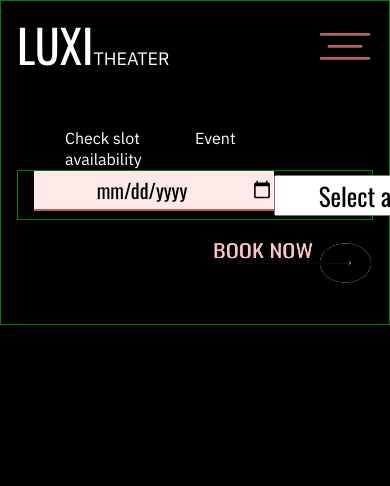
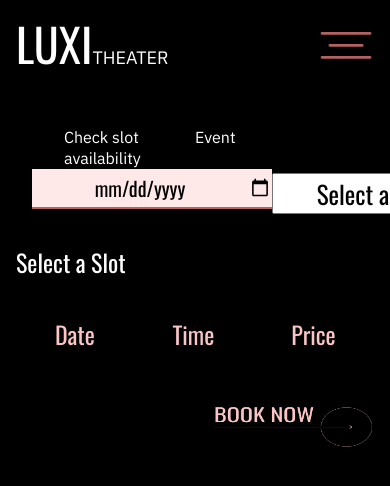
Before and after one commit to Jobminar/Binge-new, a React (Vite) app in the folder client/: page /largehome in a window 390 px wide. Shown: the top 486 px of the page. Built offline with nearby package versions, Linux system fonts and the light colour scheme; a web font is replaced by a local one.

Commit message:
sameer removed the green borders

```diff
--- a/client/src/components/Home/Home.css
+++ b/client/src/components/Home/Home.css
@@ -248,12 +248,12 @@
  .Beigein-home-con{
     padding: 0rem 0rem;
     background-color: black;
-    border: 1px solid green;
+
 
 }
 
 .main-section{
-    border: 1px solid green;
+
     display: grid;
     grid-template-columns: 70% 20%;
     justify-content: space-between;
@@ -294,7 +294,7 @@
     .theater-part{
         width: 100%;
         height: auto;
-        border: 1px solid green;
+
         display: grid;
         grid-template-columns: 100%;
         padding-top: 0.5rem;
@@ -303,7 +303,7 @@
     }
     .routing-home{
         display: flex;
-        border: 1px solid green;
+
         justify-content: space-evenly;
         column-gap: 0.5rem;
         flex-direction: column;
@@ -446,7 +446,6 @@
             color: white;
         margin: 0rem;
         padding: 0rem;
-
     }
     .party p{
         font-family: IBM Plex Sans;
--- a/client/src/components/mini/mini-home.css
+++ b/client/src/components/mini/mini-home.css
@@ -1,8 +1,39 @@
 
 
 /* In your CSS file */
+/* Add this to your "mini-home.css" file */
+@media (max-width: 768px) {
+    .table-section {
+      display: block !important; /* Override the inline styles */
+    }
+    .advance-booking-container {
+      display: none !important; /* Hide the advance booking container on small screens */
+    }
+  }
+  @media (max-width: 768px) {
+    .advance-booking-container {
+      display: flex;
+      flex-direction: column;
+      align-items: center;
+    }
+  }
+  .table-section {
+    display: block;
+  }
+
+  .advance-booking-container {
+    display: none;
+  }
+
+  /* Media query for smaller screens */
+  @media (max-width: 768px) {
+    .input-sub {
+      flex: 1; /* Make input-sub flex items grow equally */
+      margin-right: 0; /* Remove right margin for better spacing */
+    }}
 
 /* Style to make the title clickable */
+
 .clickable {
     cursor: pointer;
     color: rgb(255, 224, 234); /* Optional: Change the color to indicate it's clickable */
@@ -72,7 +103,7 @@
     justify-content: left;
     width: 100%;
 
-    border: 1px solid green;
+
 
 }
 .input-section{
@@ -278,7 +309,7 @@ td:hover{
     .mini-home-con{
         margin: 0rem;
         padding: 1rem 1rem;
-        border: 1px solid green;
+
         height: auto;
         background: none;
     }
@@ -303,7 +334,7 @@ td:hover{
         height: 2rem;
     }
     .input-section{
-        border: 1px solid green;
+
         padding: 0rem 1rem;
         display: flex;
         justify-content: space-between;
--- a/client/src/components/userinputs/userinputs.css
+++ b/client/src/components/userinputs/userinputs.css
@@ -3,7 +3,7 @@
     color: white;
     height: 100%;
     padding-bottom: 5rem;
-    border: 1px solid green;
+
 }
 
 .logo-img-input{
@@ -226,7 +226,7 @@
         align-items: center;
     }
     .input-event{
-        border: 5px solid green;
+
         margin: 0rem;
     }
 }
```
